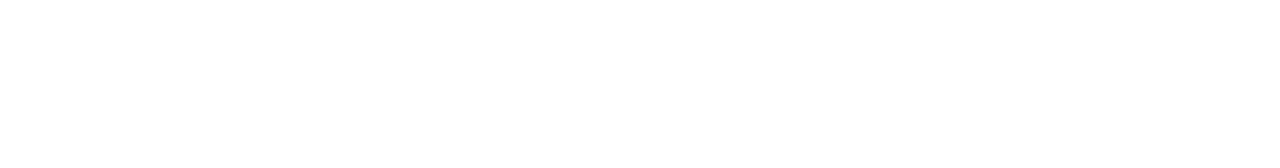
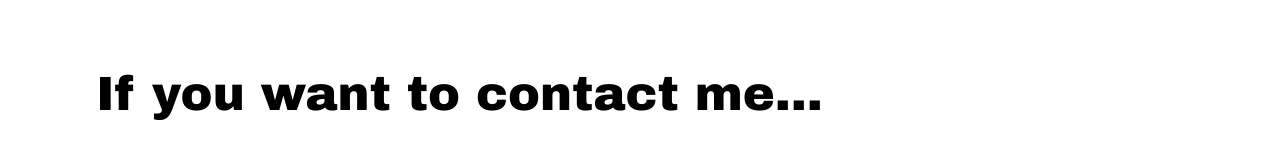
Before and after one commit to ReyhanArdiya/ReyhanArdiya.github.io, a React (Create React App) app: page / in a window 1280 px wide. Shown: the part 3726-3894 px from the top of the page. Before the commit the page ends 3796 px from the top, so only its background shows below. Built offline with nearby package versions, Linux system fonts and the light colour scheme.

Commit message:
Style Contacts intro

```diff
--- a/src/components/main/Contacts/Contacts.js
+++ b/src/components/main/Contacts/Contacts.js
@@ -1,5 +1,33 @@
+import Subtitle from "../../common/Text/Subtitle.js";
+import styled from "styled-components";
+
+const ContactsContainer = styled.section`
+    grid-area: contacts;
+    width: 100%;
+    height: 200px;
+`;
+
+const ContactsIntro = styled(Subtitle)`
+    text-align: left;
+    margin-left: 2em;
+    margin-bottom: 1.85em;
+`;
+
+const ContactsContent = styled.section`
+    width: 100%;
+    background-color: red;
+    height: 100%;
+`;
+
 const Contacts = ({ propsDestruct }) => {
-	return <section id="contacts"></section>;
+	return (
+		<ContactsContainer id="contacts">
+			<ContactsIntro>If you want to contact me...</ContactsIntro>
+			<ContactsContent>
+
+			</ContactsContent>
+		</ContactsContainer>
+	);
 };
 
 export default Contacts;
```
